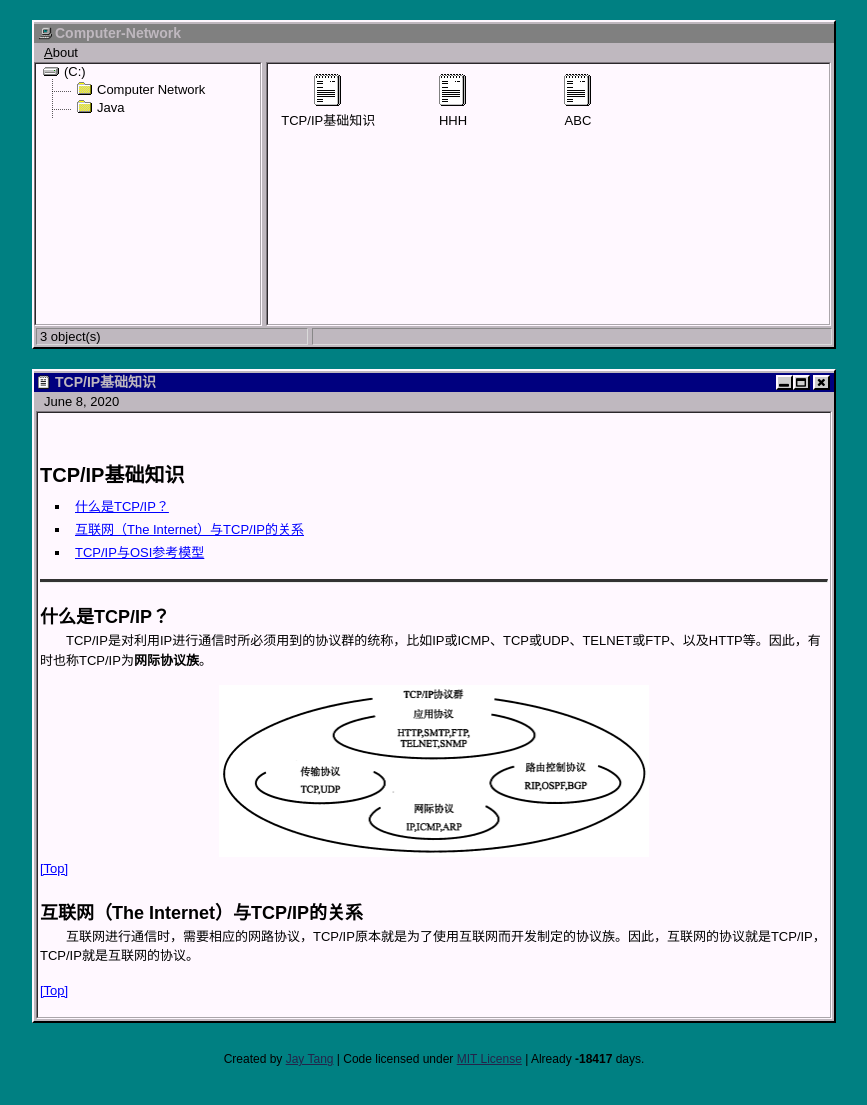
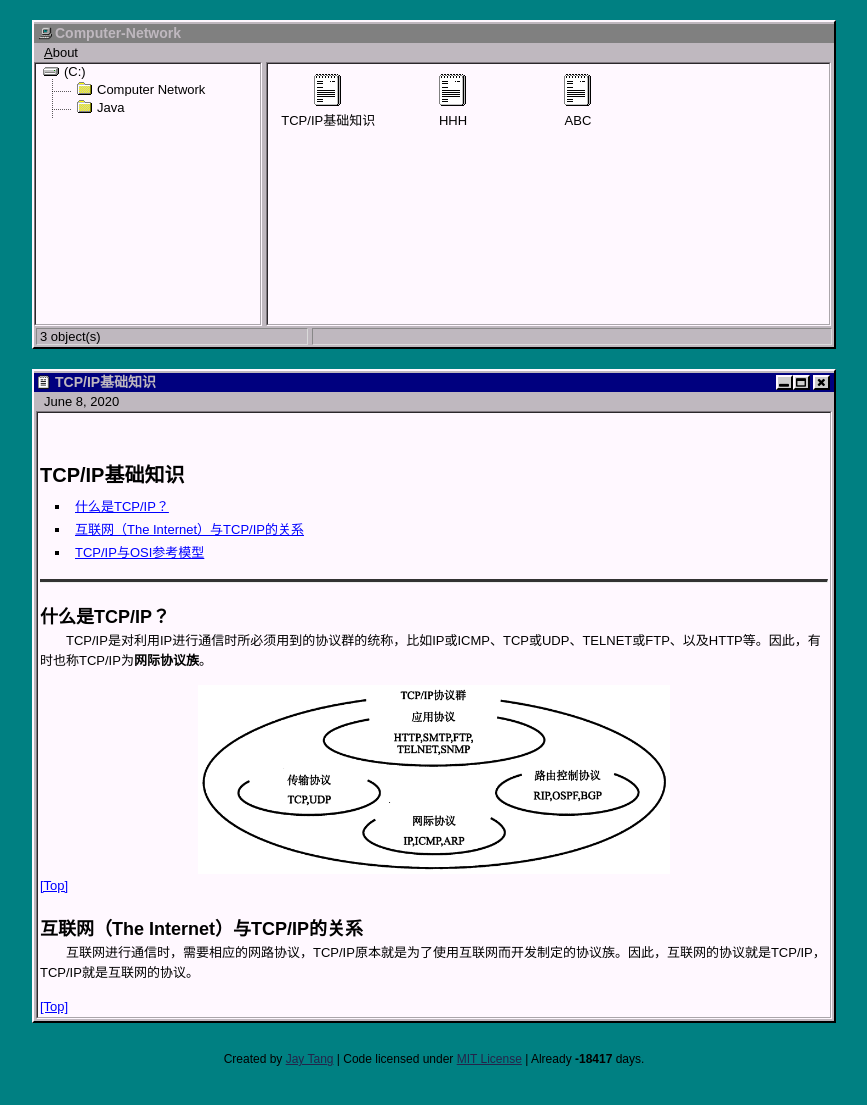
Before and after one commit to JayTanng/JayTanng.github.io, a Jekyll site: the page built from _posts/2020-06-08-TCPIP基础知识.md, in a window 1280 px wide. Shown: the top 1105 px of the page, without its empty margins (206-1073 px from the left). Built offline with Jekyll 4.4.1, drawn with Linux system fonts in a browser that asks for light colours; comment, search, counter and statistics services are not loaded.

```diff
--- a/_posts/2020-06-08-TCPIP基础知识.md
+++ b/_posts/2020-06-08-TCPIP基础知识.md
@@ -16,7 +16,7 @@ tag: Computer-Network
 
 &emsp;&emsp;TCP/IP是对利用IP进行通信时所必须用到的协议群的统称，比如IP或ICMP、TCP或UDP、TELNET或FTP、以及HTTP等。因此，有时也称TCP/IP为**网际协议族**。
 
-<div align="center"><img src="../assets/img/diagram/20200608_tcpip.jpg" alt="TCP/IP协议族" style="zoom:50%;" /></div>
+<div align="center"><img src="../assets/img/diagram/20200608_tcpip.jpg" alt="TCP/IP协议族" style="width:60%; height:60%;" /></div>
 
 [[Top]](#top)
 
@@ -28,7 +28,7 @@ tag: Computer-Network
 
 ## <a name="anchor3"></a>TCP/IP与OSI参考模型
 
-<div align="center"><img src="../assets/img/diagram/20200608_tcpip_model.jpg" alt="TCP/IP与OSI分层模型" style="zoom: 67%;" /></div>
+<div align="center"><img src="../assets/img/diagram/20200608_tcpip_model.jpg" alt="TCP/IP与OSI分层模型" style="width:60%; height:60%;" /></div>
 
 1. 物理层**PhysicalLayer**:原始比特流的传输(比特bit)
    + 提供传输数据的物理通路
@@ -61,4 +61,6 @@ tag: Computer-Network
 
 [[Top]](#top)
 
-=======================================END======================================
+---
+<div align="center">END</div>
+---
```
